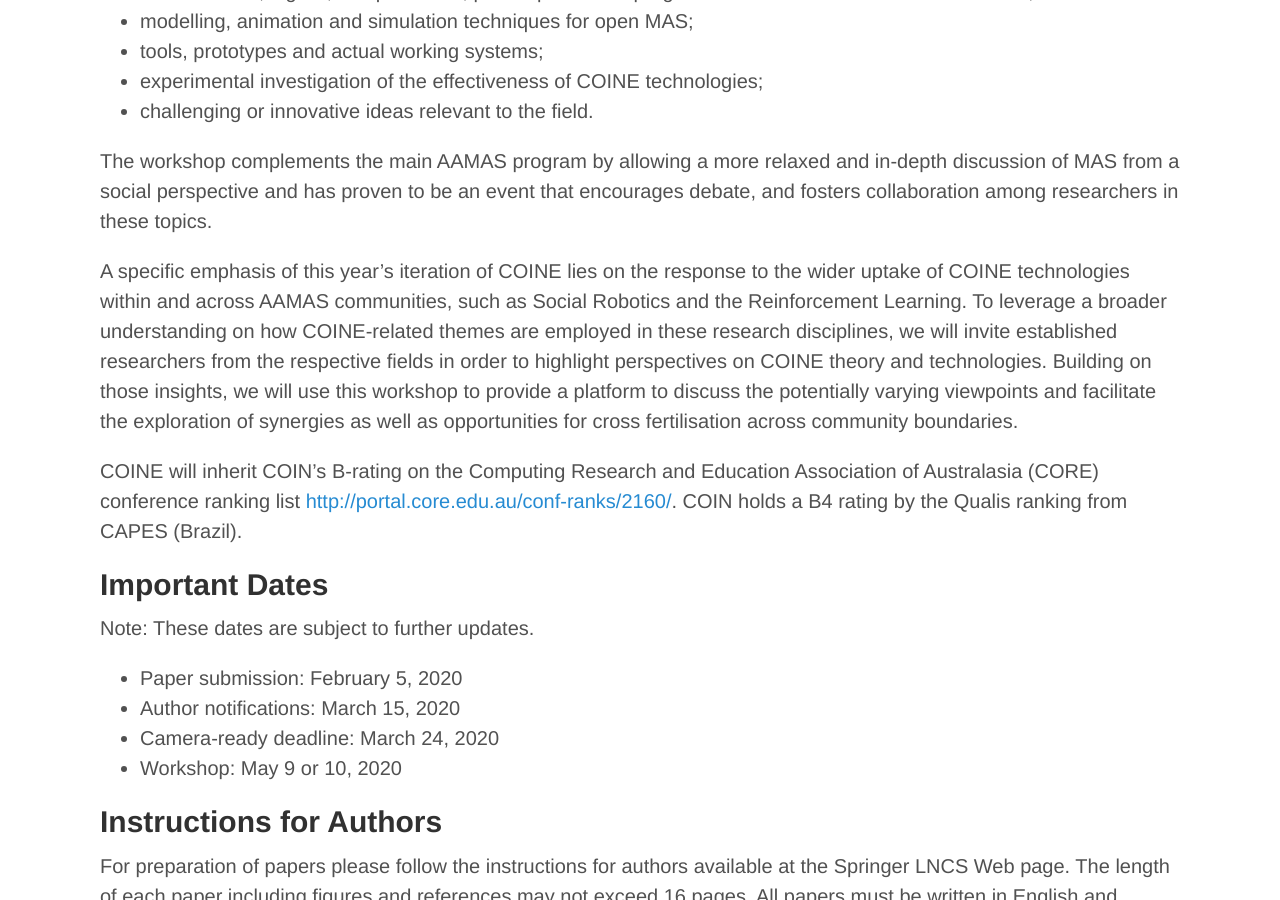
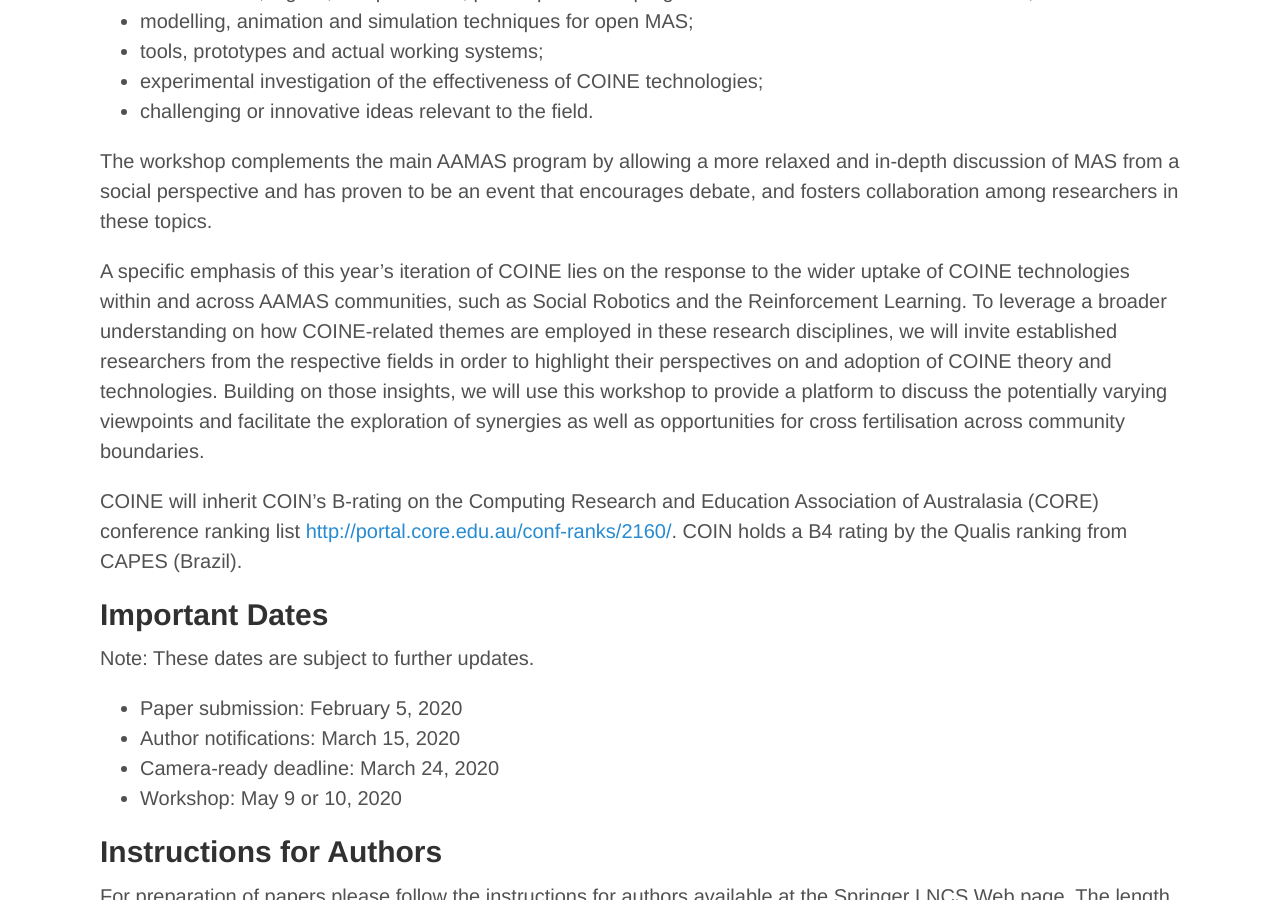
Before and after one commit to coin-workshop/coine-2020-new-zealand, a Jekyll site: the page built from call_for_papers.md, in a window 1280 px wide and 900 px high, scrolled down 865 px. Built offline with Jekyll 4.4.1, drawn with Linux system fonts in a browser that asks for light colours.

Commit message:
Minor refinement of topical description.

```diff
--- a/call_for_papers.md
+++ b/call_for_papers.md
@@ -21,7 +21,7 @@ the issues above;
 
 The workshop complements the main AAMAS program by allowing a more relaxed and in-depth discussion of MAS from a social perspective and has proven to be an event that encourages debate, and fosters collaboration among researchers in these topics.
 
-A specific emphasis of this year's iteration of COINE lies on the response to the wider uptake of COINE technologies within and across AAMAS communities, such as Social Robotics and the Reinforcement Learning. To leverage a broader understanding on how COINE-related themes are employed in these research disciplines, we will invite established researchers from the respective fields in order to highlight perspectives on COINE theory and technologies. Building on those insights, we will use this workshop to provide a platform to discuss the potentially varying viewpoints and facilitate the exploration of synergies as well as opportunities for cross fertilisation across community boundaries.
+A specific emphasis of this year's iteration of COINE lies on the response to the wider uptake of COINE technologies within and across AAMAS communities, such as Social Robotics and the Reinforcement Learning. To leverage a broader understanding on how COINE-related themes are employed in these research disciplines, we will invite established researchers from the respective fields in order to highlight their perspectives on and adoption of COINE theory and technologies. Building on those insights, we will use this workshop to provide a platform to discuss the potentially varying viewpoints and facilitate the exploration of synergies as well as opportunities for cross fertilisation across community boundaries.
 
 COINE will inherit COIN's B-rating on the Computing Research and Education Association of Australasia (CORE) conference ranking list [http://portal.core.edu.au/conf-ranks/2160/](http://portal.core.edu.au/conf-ranks/2160/). COIN holds a B4 rating by the Qualis ranking from CAPES (Brazil).
 
```
